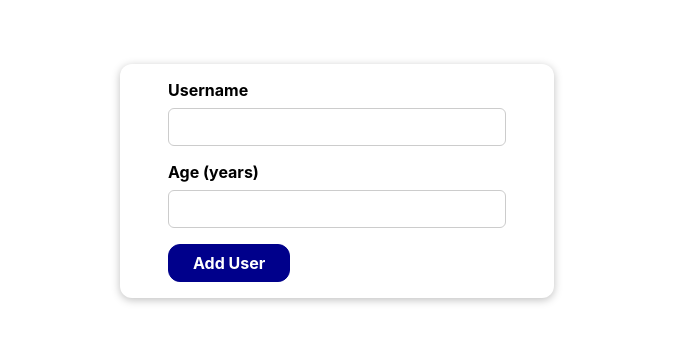
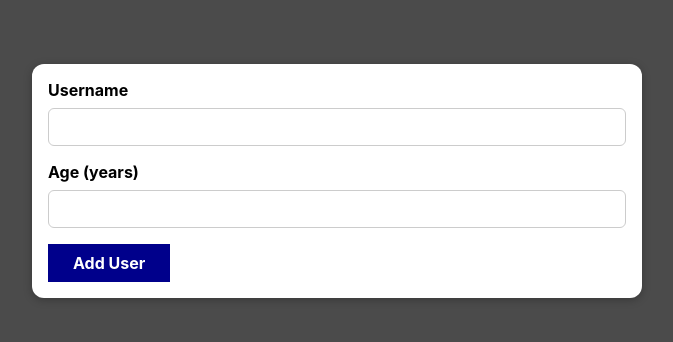
Before and after one commit to Raj-Thombare/user-keeper, a React (Create React App) app: page / in a window 1280 px wide. Shown: the top 342 px of the page, without its empty margins (303-976 px from the left). Built offline with nearby package versions, Linux system fonts and the light colour scheme.

Commit message:
fix: form style

```diff
--- a/src/App.css
+++ b/src/App.css
@@ -1,3 +1,7 @@
 .App {
   text-align: center;
 }
+
+body {
+  background-color: #4b4b4b;
+}
--- a/src/components/NewUser/NewUser.css
+++ b/src/components/NewUser/NewUser.css
@@ -12,13 +12,14 @@ form {
   justify-content: center;
   flex-wrap: wrap;
   gap: 1rem;
-  padding: 1rem 3rem;
+  padding: 1rem;
   margin-top: 4rem;
   margin-bottom: 1rem;
   text-align: left;
 }
 
 .card {
+    background-color: white;
   border-radius: 12px;
   box-shadow: 0 2px 8px rgba(0, 0, 0, 0.25);
 }
@@ -34,7 +35,7 @@ form {
   padding: 0.5rem;
   border-radius: 6px;
   border: 1px solid #ccc;
-  width: 20rem;
+  width: 35rem;
   max-width: 100%;
 }
 
@@ -46,7 +47,6 @@ form {
   background-color: darkblue;
   color: white;
   font-weight: bold;
-  border-radius: 12px;
   margin-right: 1rem;
   text-align: left;
 }
```
